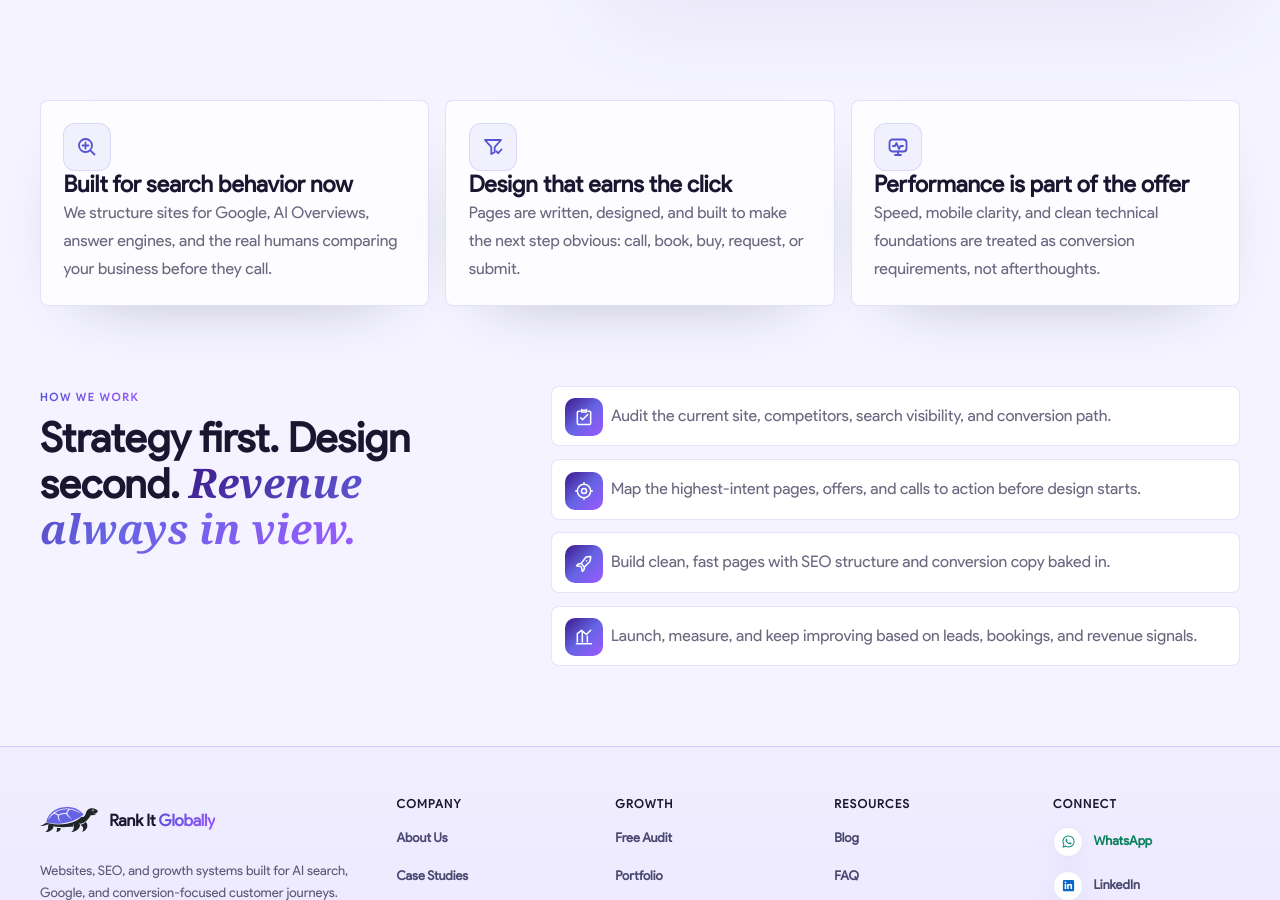
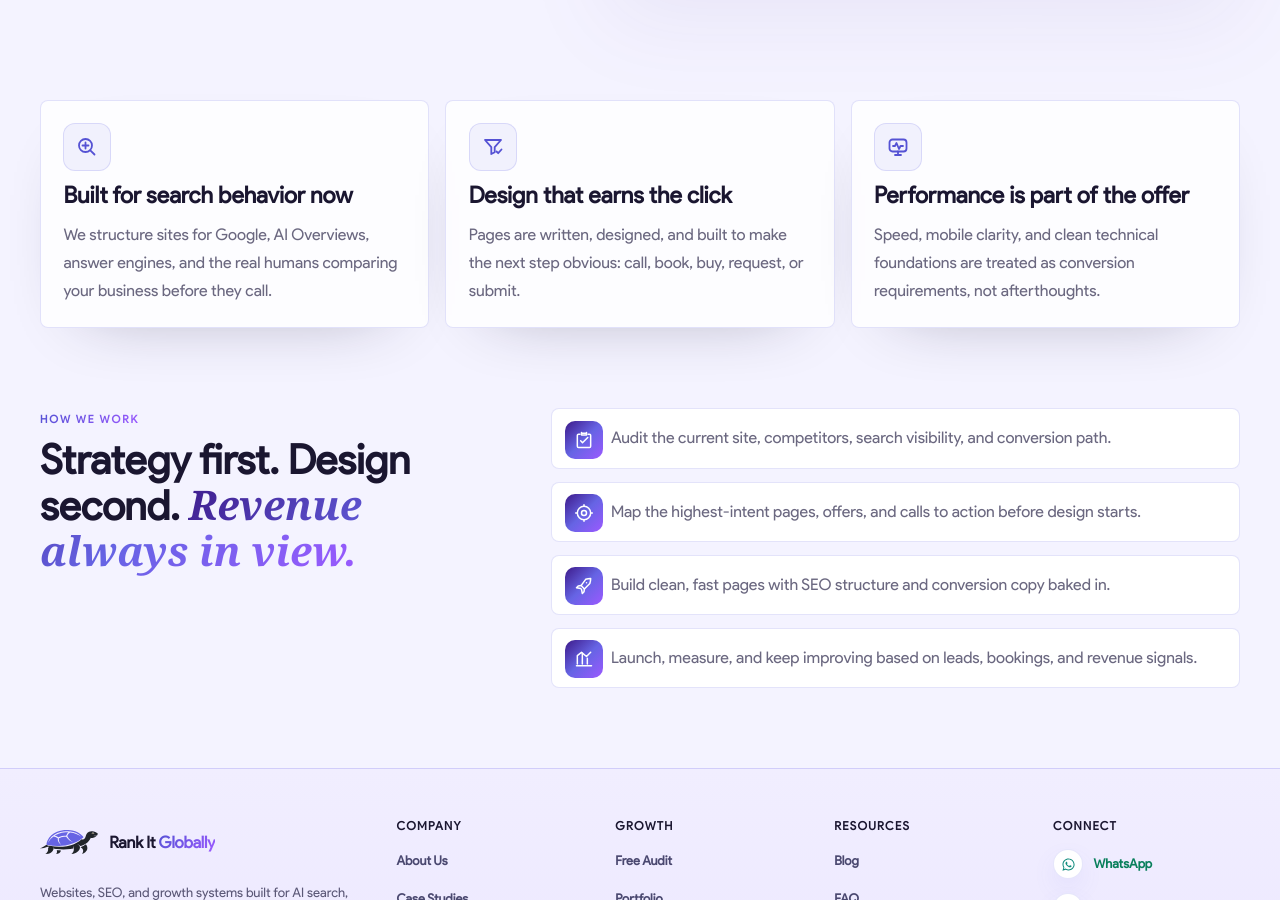
Before and after one commit to hafizabubakargill/rank-it-globally, a Next.js app: page /about-us in a window 1280 px wide. Shown: the part 1080-1980 px from the top of the page. Built offline with nearby package versions, Linux system fonts and the light colour scheme.

Commit message:
Refine marketing card spacing and case study CTA

```diff
--- a/src/app/(site)/case-studies/page.tsx
+++ b/src/app/(site)/case-studies/page.tsx
@@ -87,7 +87,7 @@ export default function CaseStudiesPage() {
             Audit my website <span className="ar">→</span>
           </Link>
           <Link className="marketing-link" href="/#portfolio">
-            View homepage portfolio
+            See the work in action
           </Link>
         </div>
       </section>
--- a/src/app/globals.css
+++ b/src/app/globals.css
@@ -1071,6 +1071,18 @@ select {
     transform 0.3s var(--ease, cubic-bezier(0.22, 1, 0.36, 1)),
     border-color 0.25s ease,
     box-shadow 0.3s var(--ease, cubic-bezier(0.22, 1, 0.36, 1));
+}
+
+.marketing-card:not(.contact-card) {
+  display: flex;
+  flex-direction: column;
+  gap: 0.7rem;
+}
+
+.marketing-card:not(.contact-card) > h2,
+.marketing-card:not(.contact-card) > h3,
+.marketing-card:not(.contact-card) > p {
+  margin: 0;
 }
 
 a.marketing-card:hover {
```
